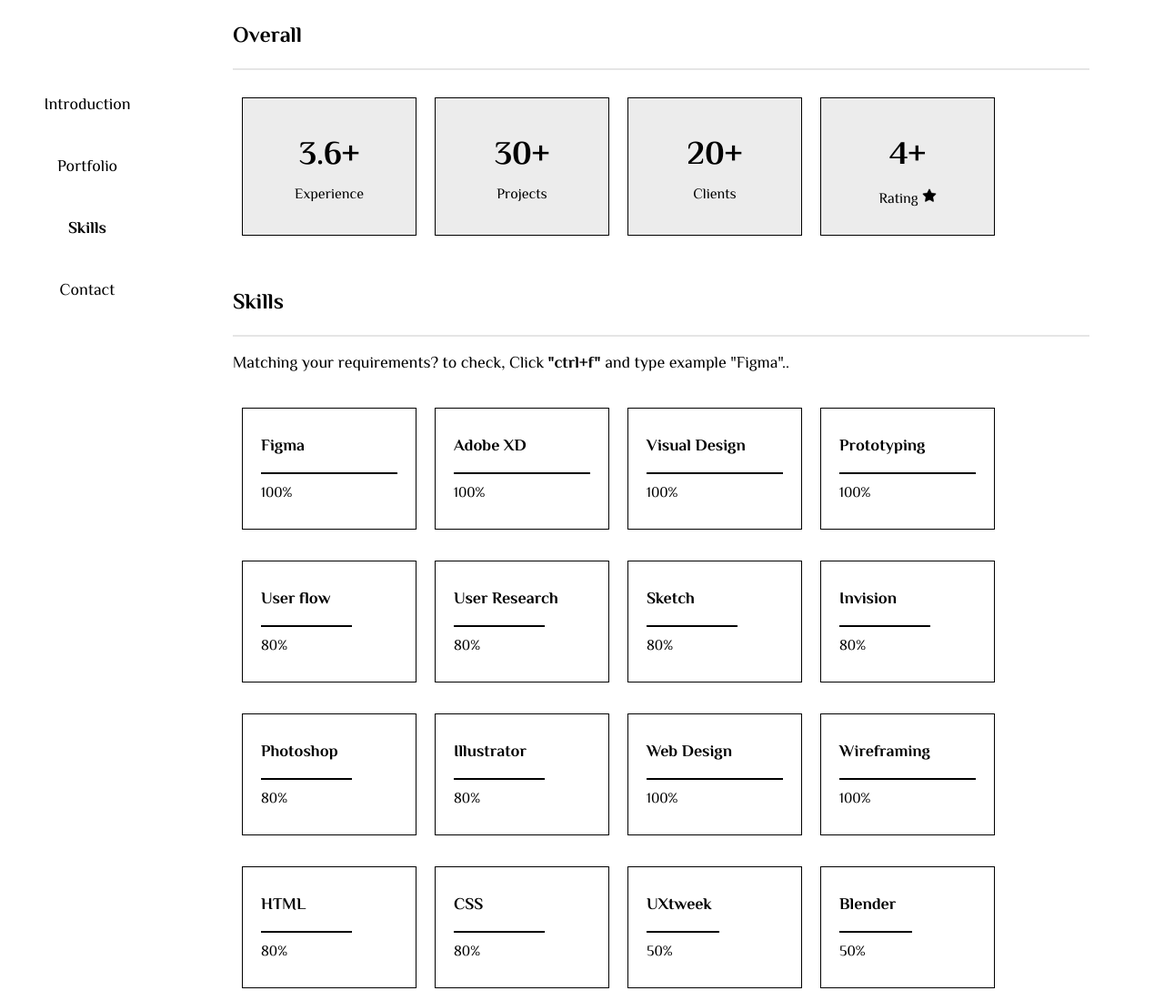
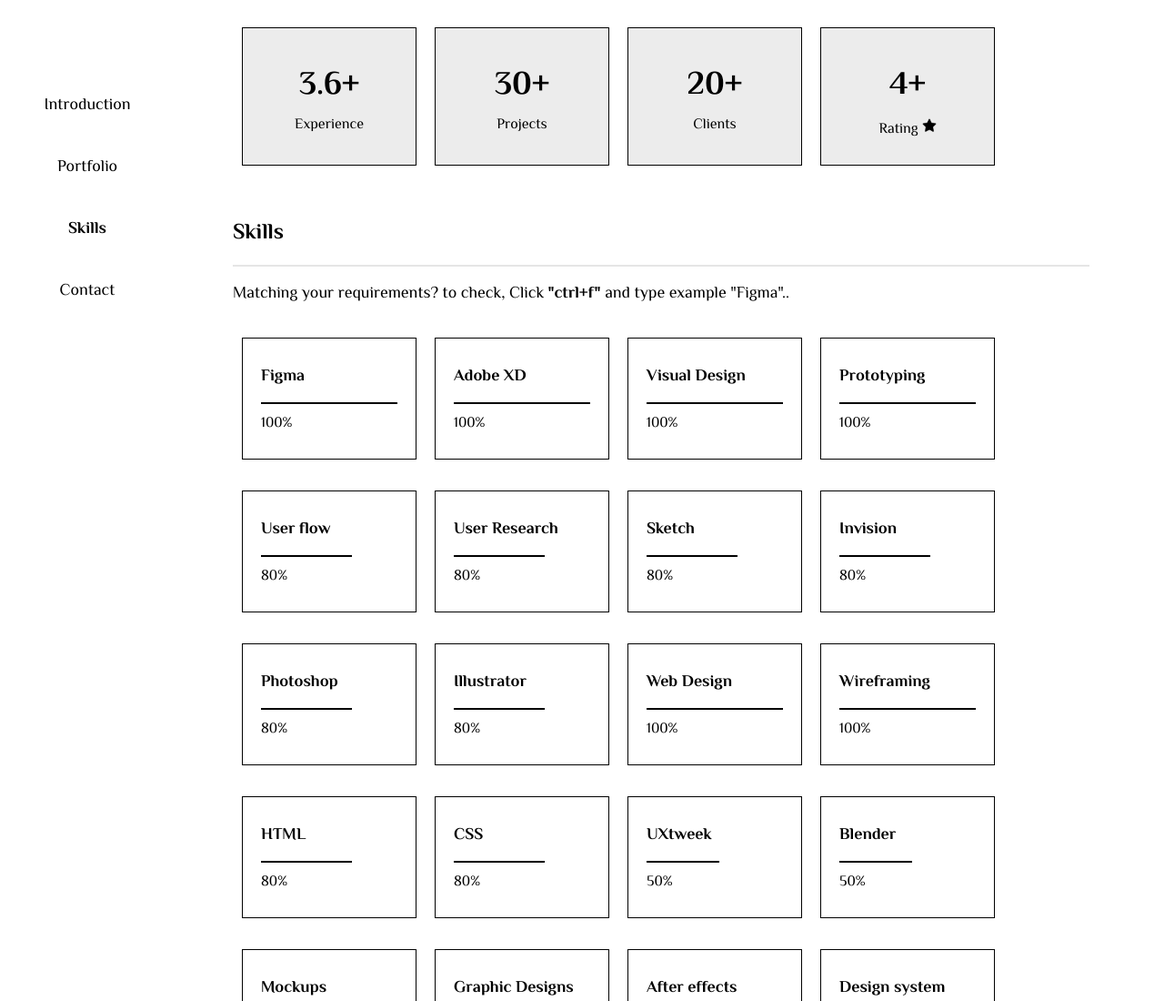
Before and after one commit to suryadsign/Portfolio, a plain HTML site: page skills.html in a window 1280 px wide. Shown: the top 1100 px of the page at 91% size. Drawn offline with nearby package versions, Linux system fonts and the light colour scheme.

Commit message:
Skills overall header

```diff
--- a/skills.html
+++ b/skills.html
@@ -34,10 +34,10 @@
 
     <div class="workspace">
 
-        <div class="overall">
+<!--         <div class="overall">
         <p class="skilloverall-head" style="font-size:24px;font-weight:bold;">Overall</p>
         <div class="hl"></div>
-        </div>
+        </div> -->
 
         <div class="overall-numbers">
             <div class="numbers-list1">
```
